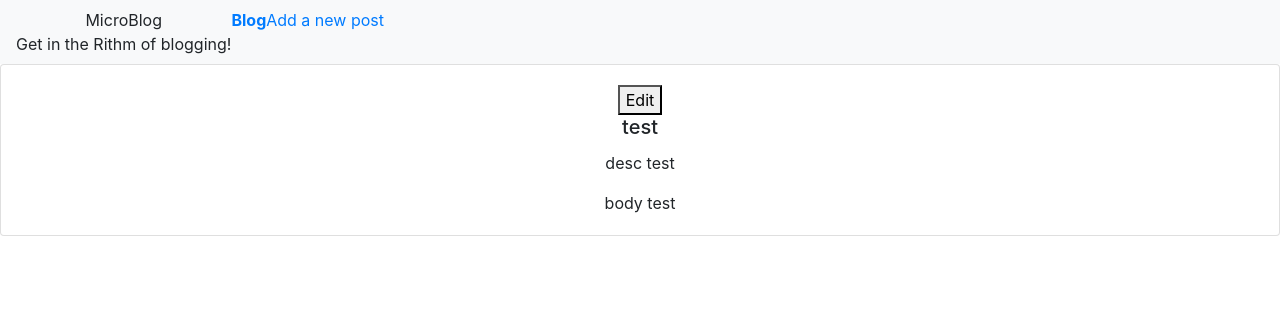
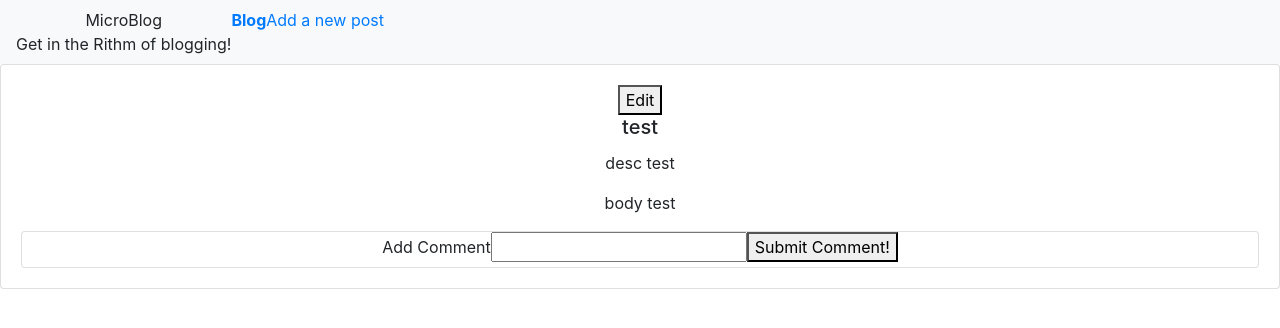
Before and after one commit to zacbennett/Blogly, a React (Create React App) app in the folder frontend/: page /1 in a window 1280 px wide. Shown: the top 328 px of the page. Built offline with nearby package versions, Linux system fonts and the light colour scheme.

Commit message:
add and delete comments

```diff
--- a/frontend/src/Blog.js
+++ b/frontend/src/Blog.js
@@ -1,6 +1,7 @@
 import React, { Component } from 'react';
 import NavBar from './NavBar';
 import Routes from './Routes';
+import uuid from 'uuid/v4';
 
 class Blog extends Component {
   constructor(props) {
@@ -20,12 +21,18 @@ class Blog extends Component {
           title: 'testsdf',
           description: 'desc testsadf',
           body: 'body testdsaf',
-          comments: ['this site sux']
+          comments: [
+            { id: 1, text: 'this site sux' },
+            { id: 2, text: 'fuck u bro' },
+            { id: 3, text: 'i hate the internet' }
+          ]
         }
       ]
     };
     this.handlePost = this.handlePost.bind(this);
     this.returnHome = this.returnHome.bind(this);
+    this.deleteComment = this.deleteComment.bind(this);
+    this.addComment = this.addComment.bind(this);
   }
 
   async handlePost(post, type) {
@@ -51,6 +58,45 @@ class Blog extends Component {
     return this.props.history.push('/');
   }
 
+  addComment(postId, comment) {
+    let post = this.state.blogPosts.find(post => post.id === postId);
+    // look in comments and slice out
+    comment['id'] = uuid();
+
+    post.comments.push(comment);
+
+    let idx = this.state.blogPosts.findIndex(e => e.id === post.id);
+    let newState = [
+      ...this.state.blogPosts.slice(0, idx),
+      post,
+      ...this.state.blogPosts.slice(idx + 1)
+    ];
+    this.setState(
+      { isLoading: false, blogPosts: newState },
+      console.log('state is ', this.state)
+    );
+  }
+
+  deleteComment(postId, commentId) {
+    console.log('post id is ', postId, 'commentId is ', commentId);
+    //   look for post
+    let post = this.state.blogPosts.find(post => post.id === postId);
+    // look in comments and slice out
+    post.comments = post.comments.filter(comment => comment.id !== commentId);
+    // update state
+
+    let idx = this.state.blogPosts.findIndex(e => e.id === post.id);
+    let newState = [
+      ...this.state.blogPosts.slice(0, idx),
+      post,
+      ...this.state.blogPosts.slice(idx + 1)
+    ];
+    this.setState(
+      { isLoading: false, blogPosts: newState },
+      console.log('state is ', this.state)
+    );
+  }
+
   async componentDidMount() {
     //needs to fetch data from backend.
     this.setState({ isLoading: false });
@@ -68,6 +114,8 @@ class Blog extends Component {
           blogPosts={this.state.blogPosts}
           handlePost={this.handlePost}
           returnHome={this.returnHome}
+          deleteComment={this.deleteComment}
+          addComment={this.addComment}
         />
       </div>
     );
--- /dev/null
+++ b/frontend/src/Comment.js
@@ -0,0 +1,20 @@
+import React, { Component } from 'react';
+
+class Comment extends Component {
+  render() {
+    return (
+      <div className="Comment card">
+        <button
+          onClick={() =>
+            this.props.deleteComment(this.props.postId, this.props.id)
+          }
+        >
+          X
+        </button>
+        {this.props.text}
+      </div>
+    );
+  }
+}
+
+export default Comment;
--- /dev/null
+++ b/frontend/src/CommentBox.js
@@ -0,0 +1,52 @@
+import React, { Component } from 'react';
+import Comment from './Comment';
+
+class CommentBox extends Component {
+  constructor(props) {
+    super(props);
+
+    this.state = { text: '' };
+
+    this.handleAddComment = this.handleAddComment.bind(this);
+    this.handleChange = this.handleChange.bind(this);
+  }
+
+  handleChange(evt) {
+    this.setState({ [evt.target.name]: evt.target.value });
+  }
+
+  handleAddComment(evt) {
+    evt.preventDefault();
+    this.props.addComment(this.props.postId, this.state);
+    this.setState({ text: '' });
+  }
+
+  render() {
+    let commentList = this.props.comments.map(comment => (
+      <Comment
+        id={comment.id}
+        text={comment.text}
+        deleteComment={this.props.deleteComment}
+        postId={this.props.postId}
+      />
+    ));
+    return (
+      <div className="CommentBox card">
+        {commentList}
+        <form action="" onSubmit={this.handleAddComment}>
+          <label htmlFor="addcomment-form">Add Comment</label>
+          <input
+            id="addcomment-text"
+            type="text"
+            name="text"
+            onChange={this.handleChange}
+            value={this.state.text}
+          />
+          <button>Submit Comment!</button>
+        </form>
+      </div>
+    );
+  }
+}
+
+export default CommentBox;
--- a/frontend/src/Post.js
+++ b/frontend/src/Post.js
@@ -1,5 +1,6 @@
 import React, { Component } from 'react';
 import PostForm from './PostForm';
+import CommentBox from './CommentBox';
 
 class Post extends Component {
   constructor(props) {
@@ -14,9 +15,7 @@ class Post extends Component {
   }
 
   render() {
-    let style = {};
     let post = this.props.post;
-    console.log(post);
 
     let toShow;
 
@@ -29,15 +28,17 @@ class Post extends Component {
           <h5 className="card-title">{post.title}</h5>
           <p className="card-text">{post.description}</p>
           <p className="card-text">{post.body}</p>
+          <CommentBox
+            comments={post.comments}
+            deleteComment={this.props.deleteComment}
+            postId={post.id}
+            addComment={this.props.addComment}
+          />
         </div>
       );
     }
 
-    return (
-      <div className="PostCard card" style={style}>
-        {toShow}
-      </div>
-    );
+    return <div className="PostCard card">{toShow}</div>;
   }
 }
 
--- a/frontend/src/Routes.js
+++ b/frontend/src/Routes.js
@@ -41,6 +41,8 @@ class Routes extends Component {
                   e => e.id === +routerProps.match.params.id
                 )}
                 handlePost={this.props.handlePost}
+                deleteComment={this.props.deleteComment}
+                addComment={this.props.addComment}
               />
             )}
           />
```
